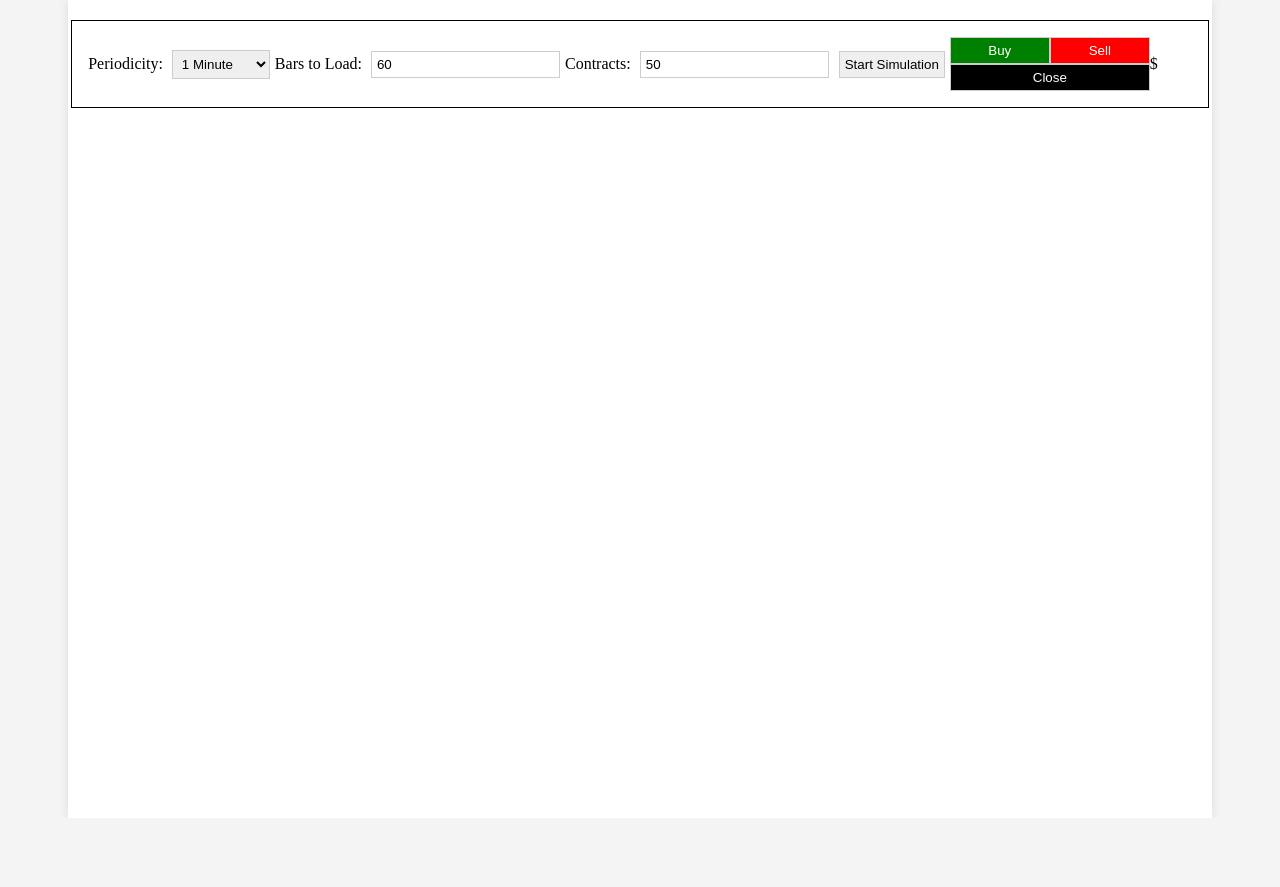
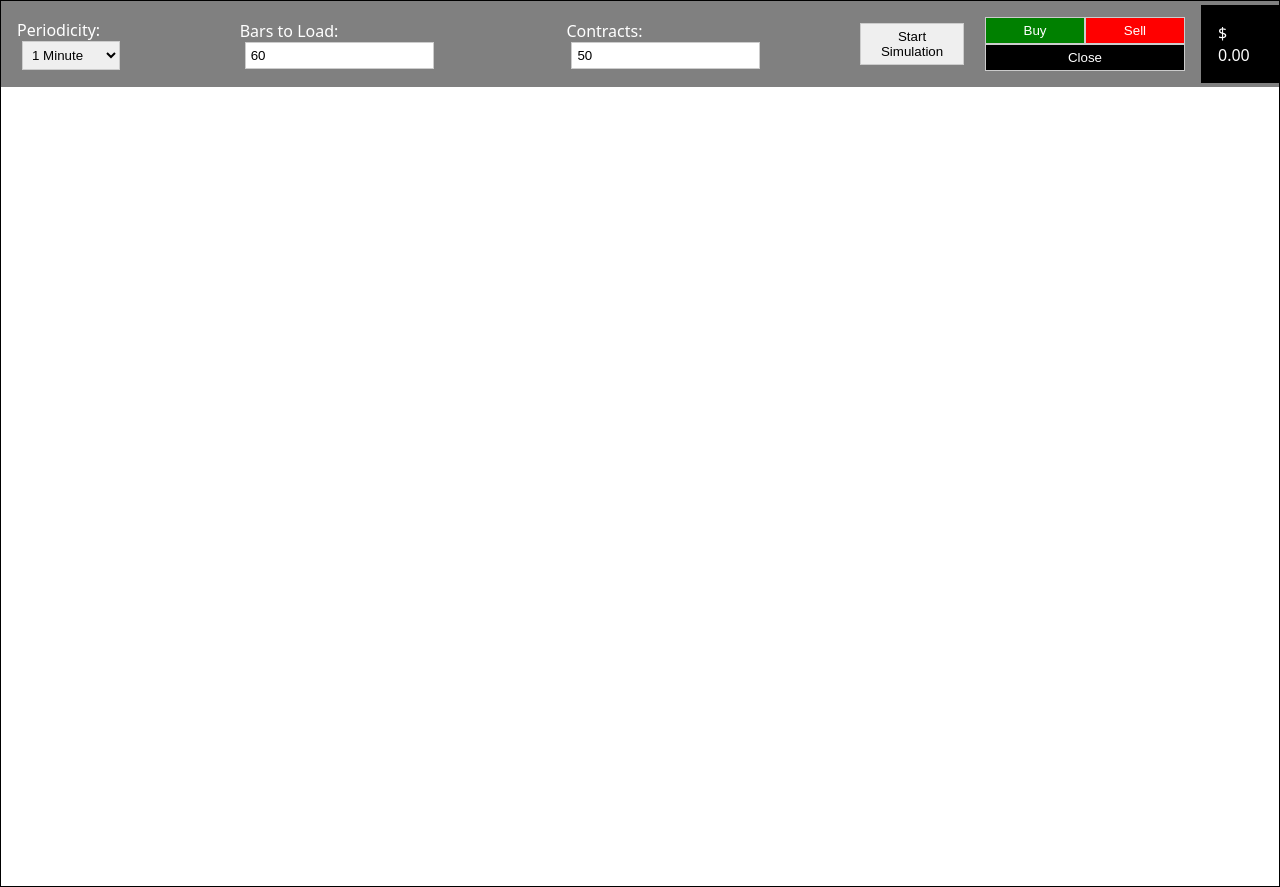
Before and after one commit to TaylorHillier/StockChartGame, a website: page stockChart.html in a window 1280 px wide. Before the commit the page ends 818 px from the top, so only its background shows below. Drawn offline with Linux system fonts and the light colour scheme.

Commit message:
added entry line and pnl tracking

```diff
--- a/src/index.ts
+++ b/src/index.ts
@@ -60,7 +60,7 @@ class Candlestick {
         this.low = Math.min(this.low, newPrice);
         this.volume += tradeVolume;
 
-        console.log(`Updated Candlestick - Timestamp: ${new Date(this.timestamp).toISOString()}, Open: ${this.open}, High: ${this.high}, Low: ${this.low}, Close: ${this.close}, Volume: ${this.volume}`);
+       //console.log(`Updated Candlestick - Timestamp: ${new Date(this.timestamp).toISOString()}, Open: ${this.open}, High: ${this.high}, Low: ${this.low}, Close: ${this.close}, Volume: ${this.volume}`);
     }
 
     isUpCandle(): boolean {
@@ -135,6 +135,10 @@ function simulateTrades(stock: Stock, chartProps: ChartProperties) {
         currentCandle.update(priceChange, tradeVolume);
 
         drawCandlesticks([...candlesticks, currentCandle]);  // Update visualization
+        if(currentTrade){
+            updateTradeDisplay();
+        }
+
     }, 1000);
 
     // Timeout to handle the completion of the current candle
@@ -190,6 +194,7 @@ function getPeriodMilliseconds(periodicity: Periodicity): number {
 
 function drawCandlesticks(candlesticks: Candlestick[]) {
     const canvas = document.getElementById('stockChart') as HTMLCanvasElement | null;
+    const controls = document.getElementById('controls')?.clientHeight;
     if (!canvas) {
         console.error('Canvas element not found!');
         return;
@@ -203,7 +208,12 @@ function drawCandlesticks(candlesticks: Candlestick[]) {
     }
 
     const width = canvas.width;
-    const height = canvas.height;
+
+    var height = canvas.height;
+
+    if(controls){
+         height = canvas.height-controls;
+    }
 
     // Clear the canvas
     ctx.clearRect(0, 0, width, height);
@@ -231,10 +241,24 @@ function drawCandlesticks(candlesticks: Candlestick[]) {
         ctx.fillStyle = '#000';
         ctx.fillText(`${price.toFixed(2)}`, margin.left - 40, y);
         ctx.beginPath();
-        ctx.moveTo(margin.left - 10, y);
+        ctx.moveTo(margin.left, y);
         ctx.lineTo(width - margin.right, y);
-        ctx.strokeStyle = '#ddd'; // Light gray for grid lines
+        ctx.strokeStyle = '#808080'; // Light gray for grid lines
         ctx.stroke();
+    }
+
+        // Draw entry price line for an active trade
+    if (currentTrade && currentTrade.isActive) {
+        const entryPriceY = margin.top + (maxPrice - currentTrade.entryPrice) * yScale;
+        ctx.beginPath();
+        ctx.moveTo(margin.left, entryPriceY);
+        ctx.lineTo(width - margin.right, entryPriceY);
+        ctx.strokeStyle = currentTrade.tradeDirection ? '#00ff00' : '#ff0000'; // Green for buy, red for sell
+        ctx.stroke();
+
+        // Optionally, add text to indicate the entry price
+        ctx.fillStyle = '#000';
+        ctx.fillText(`Entry Price: ${currentTrade.entryPrice.toFixed(2)}`, margin.left, entryPriceY - 5);
     }
 
     candlesticks.forEach((candle, index) => {
@@ -271,10 +295,6 @@ function drawCandlesticks(candlesticks: Candlestick[]) {
     });
 }
 
-function drawTradeInfo(trade: SimTrade){
-
-}
-
 // Ensure that these variables are declared and initialized before they are used
 const appleStock = new Stock("AAPL", 150);
 
@@ -294,18 +314,28 @@ let currentTrade: SimTrade | null = null;
 let simAccount = new SimAccount(0);
 
 function updateTradeDisplay() {
-    const pnl = document.getElementById('pnl');
+    const pnlDisplay = document.getElementById('pnl');
+    const contractsInput = document.getElementById('contracts') as HTMLInputElement;
+    const numContracts = parseInt(contractsInput.value, 10);
 
-    if (currentTrade) {
-        if(pnl){
-            pnl.innerHTML = `$ ${simAccount.totalPnL}`;
-            console.log(`Current Trade - Entry Price: ${currentTrade.entryPrice}, Active: ${currentTrade.isActive}, P&L: ${currentTrade.profitLoss}`);
+    if (currentTrade && currentTrade.isActive) {
+        const currentPrice = appleStock.price;
+        // Calculate current PnL
+        currentTrade.profitLoss = (currentTrade.tradeDirection ? 1 : -1) * (currentPrice - currentTrade.entryPrice) * numContracts;
 
+        // Update the display for the PnL of the current trade
+        if (pnlDisplay) {
+            pnlDisplay.style.color = currentTrade.profitLoss >= 0 ? 'green' : 'red';
+            pnlDisplay.innerHTML = `P&L: $${currentTrade.profitLoss.toFixed(2)}`;
         }
+
+        console.log(`Current Trade - Entry Price: ${currentTrade.entryPrice}, P&L: ${currentTrade.profitLoss}`);
     } else {
         console.log("No active trade.");
+
     }
 }
+
 
 document.addEventListener('DOMContentLoaded', () => {
     const canvas = document.getElementById('stockChart') as HTMLCanvasElement | null;
@@ -333,7 +363,7 @@ document.addEventListener('DOMContentLoaded', () => {
     }
 
     let chartProps = new ChartProperties(
-        parseInt(barsToLoadInput.value, 10),
+        parseInt(barsToLoadInput.value, 2),
         periodicitySelect.value as Periodicity,
         'linear'
     );
@@ -370,7 +400,8 @@ document.addEventListener('DOMContentLoaded', () => {
     }
 
     if(!isSimulationRunning){
-        const numContracts = parseInt(contracts.value, 10);
+        const numContracts = parseInt(contracts.value, 2);
+        const pnl = document.getElementById('pnl');
         if (buyButton) {
             buyButton.addEventListener('click', () => {
                 if (!currentTrade || !currentTrade.isActive) {
@@ -396,19 +427,24 @@ document.addEventListener('DOMContentLoaded', () => {
         if (closeButton) {
             closeButton.addEventListener('click', () => {
                 if (currentTrade && currentTrade.isActive) {
-                    // Calculate profit or loss
-                    const currentPrice = appleStock.price;
-                    currentTrade.profitLoss = (currentTrade.tradeDirection ? 1 : -1) * (currentPrice - currentTrade.entryPrice) *  numContracts;
+                    // Update the total PnL for the account with the final PnL of the closed trade
+                    simAccount.totalPnL += currentTrade.profitLoss;
+
+                    // Log the closure and update of the account
+                    console.log(`Trade Closed - Final P&L: ${currentTrade.profitLoss}, Total Account P&L: ${simAccount.totalPnL}`);
+
+                    // Display the updated total PnL
+                    const totalPnLDisplay = document.getElementById('pnl');
+                    if (totalPnLDisplay) {
+                        totalPnLDisplay.style.color = simAccount.totalPnL >= 0 ? 'green' : 'red';
+                        totalPnLDisplay.innerHTML = `Total P&L: $${simAccount.totalPnL.toFixed(2)}`;
+                    }
+
+                    // Reset current trade
                     currentTrade.isActive = false;
+                    currentTrade = null;
 
-                    // Update account total PnL
-                    simAccount.totalPnL += currentTrade.profitLoss ;
-
-                    console.log(`Trade Closed. P&L: ${currentTrade.profitLoss}`);
-                    console.log(`Total P&L: ${simAccount.totalPnL}`);
-                    updateTradeDisplay();
-                    // Reset the current trade
-                    currentTrade = null;
+                    updateTradeDisplay(); // Refresh the trade display to show no active trades
                 }
             });
         }
--- a/stockChart.css
+++ b/stockChart.css
@@ -1,11 +1,13 @@
 /* Apply styles to the body to ensure full height and centering */
 body, html {
     height: 100%;
+    width: 100%;
     margin: 0;
     display: flex;
     justify-content: center;
     align-items: center;
     background-color: #f4f4f4; /* Optional: just to improve visibility */
+    font-family: system-ui, -apple-system, BlinkMacSystemFont, 'Segoe UI', Roboto, Oxygen, Ubuntu, Cantarell, 'Open Sans', 'Helvetica Neue', sans-serif;
 }
 
 .chartDiv {
@@ -13,9 +15,10 @@ body, html {
     flex-direction: column;
     align-items: center;
     background: white;
-    padding: 20px;
     box-shadow: 0 0 10px rgba(0,0,0,0.1); /* Optional: adds shadow for better visibility */
     margin: auto;
+    border: 1px solid black;
+    width: 100%;
 }
 
 #stockChart {
@@ -32,16 +35,34 @@ button, select, input[type="number"] {
 
 .controls{
     display: flex;
+    flex-direction: column;
     align-items: center;
-    border: 1px solid black;
     width: 100%;
-    justify-content: flex-start;
+    justify-content: center;
+    background-color: gray;
+    color: white;
+}
+
+.controls div:not(#tradingButtons, .buynsell){
     padding: 1rem;
+    margin: auto;
+}
+
+@media(min-width: 1200px){
+    .controls{
+        flex-direction: row;
+    }
+
+    .controls div:not(#tradingButtons, .buynsell){
+        padding: 1rem;
+
+    }
 }
 
 #tradingButtons{
     display: flex;
     flex-direction: column;
+    padding: 1rem;
 }
 
 .buynsell{
@@ -69,3 +90,14 @@ button, select, input[type="number"] {
     color: white;
     margin: 0;
 }
+
+#pnlDisplay{
+    border: 1px solid black;
+    background-color: black;
+    display: flex;
+}
+
+#pnlDisplay #pnl{
+    padding: 0;
+    color: white;
+}
--- a/stockChart.html
+++ b/stockChart.html
@@ -5,6 +5,9 @@
     <meta name="viewport" content="width=device-width, initial-scale=1.0">
     <title>Candlestick Chart</title>
     <link rel="stylesheet" href="./stockChart.css">
+    <link rel="preconnect" href="https://fonts.googleapis.com">
+    <link rel="preconnect" href="https://fonts.gstatic.com" crossorigin>
+    <link href="https://fonts.googleapis.com/css2?family=Open+Sans&display=swap" rel="stylesheet">
 </head>
 <body>
     <div class="chartDiv">
@@ -38,7 +41,7 @@
                 <button id="close">Close</button>
             </div>
             <div id="pnlDisplay">
-                <div id="pnl">$</div>
+                <div id="pnl">$ 0.00</div>
             </div>
         </div>
         <canvas id="stockChart" width="1200" height="800"></canvas>
```
Also changed, not shown: dist/index.js, 1 other file.
